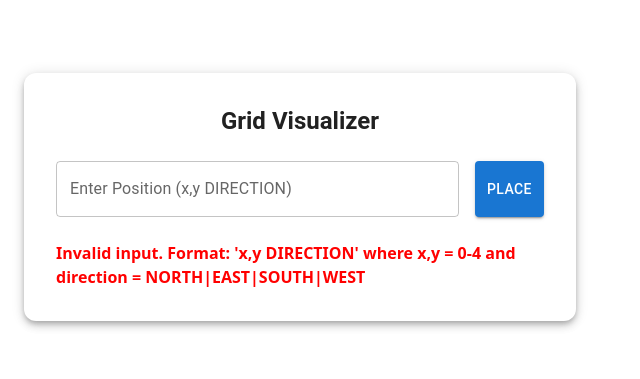
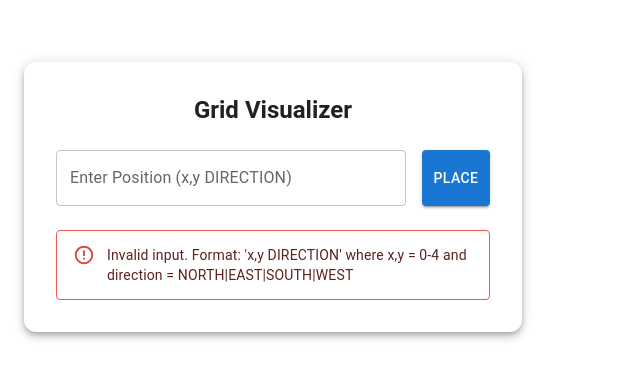
Before and after one commit to retrac18/react-grid-visualizer, a React (Vite) app: page / in a window 1280 px wide. Shown: the part 223-602 px from the top of the page, without its empty margins (0-640 px from the left). Built offline with nearby package versions, Linux system fonts and the light colour scheme.

Commit message:
chore: modify error handling display

```diff
--- a/src/components/Grid.jsx
+++ b/src/components/Grid.jsx
@@ -1,5 +1,5 @@
 import React from "react";
-import { Box } from "@mui/material";
+import { Box, Alert } from "@mui/material";
 import GridCell from "./GridCell";
 import { parsePosition } from "./utils/parsePosition";
 
@@ -14,9 +14,12 @@ const Grid = ({ positionString }) => {
     y = pos.y;
     direction = pos.direction;
   } catch (err) {
+    // Professional error using Material UI Alert
     return (
-      <Box color="red" fontWeight="bold" mt={2}>
-        {err.message}
+      <Box mt={2} display="flex" justifyContent="center">
+        <Alert severity="error" variant="outlined" sx={{ maxWidth: 400 }}>
+          {err.message}
+        </Alert>
       </Box>
     );
   }
@@ -37,13 +40,13 @@ const Grid = ({ positionString }) => {
       sx={{
         mt: 3,
         justifyContent: "center",
-        backgroundColor: "#e8f0fe", // bright grid background
+        backgroundColor: "#e8f0fe",
         p: 2,
         borderRadius: 3,
         boxShadow: "0px 4px 15px rgba(0,0,0,0.1)"
       }}
     >
-      {cells.flat().reverse()} {/* bottom-left is (0,0) */}
+      {cells.flat().reverse()}
     </Box>
   );
 };
```
